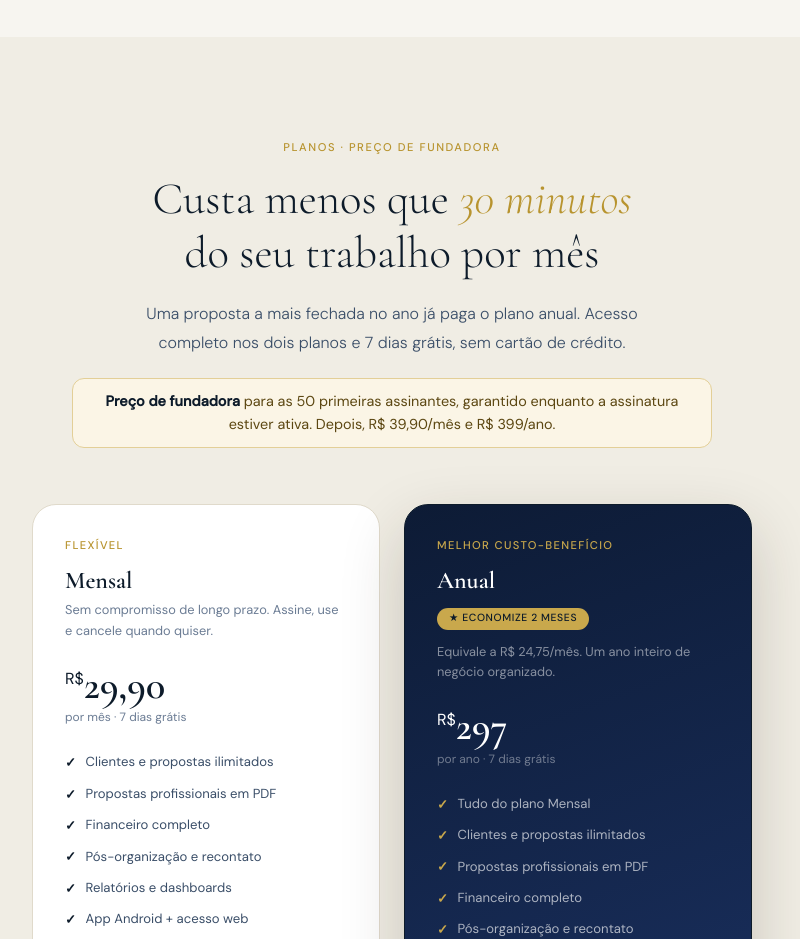
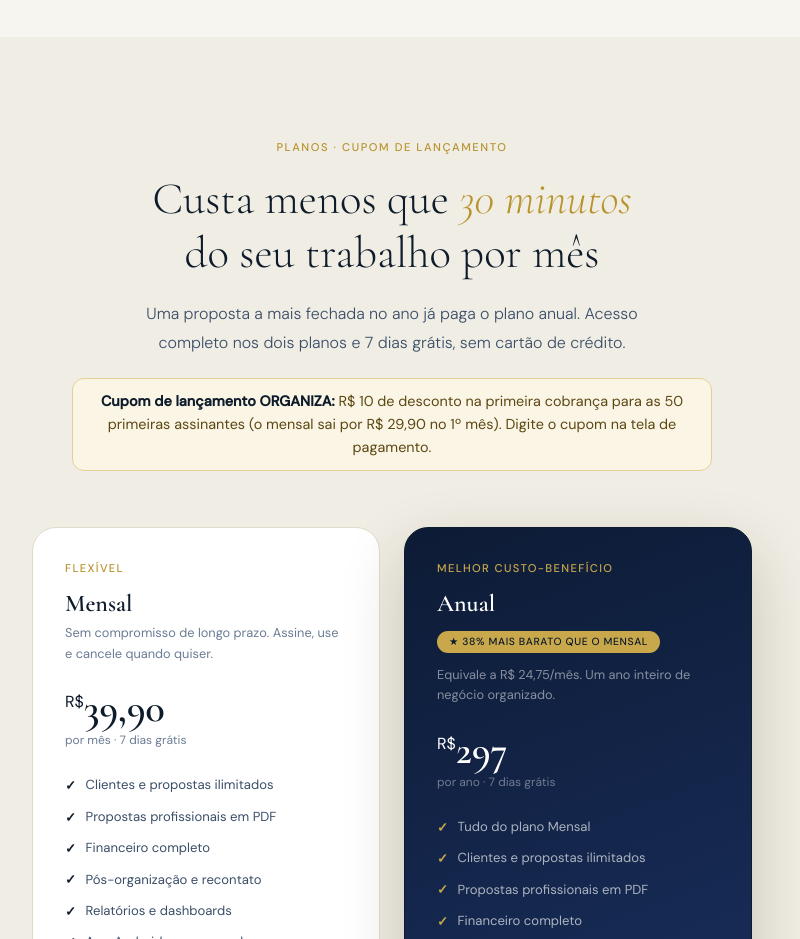
Before and after one commit to bicalho743/LandingPage_Planner, a React (Vite) app in the folder client/: page / in a window 1280 px wide. Shown: the part 6300-7239 px from the top of the page, without its empty margins (248-1048 px from the left). Built offline with nearby package versions, Linux system fonts and the light colour scheme; no server answers.

Commit message:
Landing: mensal R$ 39,90 e cupom de lançamento ORGANIZA
Co-Authored-By: Claude Opus 5.5 <noreply@anthropic.com>
Claude-Session: https://claude.ai/code/session_01AZKqr2vzuwEfwycfR8umWz

```diff
--- a/client/src/pages/LandingPage.tsx
+++ b/client/src/pages/LandingPage.tsx
@@ -528,15 +528,15 @@ export default function LandingPage() {
       {/* ── PRICING ── */}
       <section className="lp-section lp-pricing" id="planos">
         <div style={{ marginBottom: "3.5rem" }} className="lp-reveal" ref={(el) => addRevealRef(el, revealIdx++)}>
-          <div className="lp-section-eyebrow">Planos · preço de fundadora</div>
+          <div className="lp-section-eyebrow">Planos · cupom de lançamento</div>
           <h2>Custa menos que <em>30 minutos</em><br />do seu trabalho por mês</h2>
           <p className="lp-section-sub" style={{ margin: "0 auto" }}>
             Uma proposta a mais fechada no ano já paga o plano anual. Acesso completo nos dois planos e
             7 dias grátis, sem cartão de crédito.
           </p>
           <p className="lp-fundadora">
-            <strong>Preço de fundadora</strong> para as 50 primeiras assinantes, garantido enquanto a assinatura
-            estiver ativa. Depois, R$ 39,90/mês e R$ 399/ano.
+            <strong>Cupom de lançamento ORGANIZA:</strong> R$ 10 de desconto na primeira cobrança para as 50
+            primeiras assinantes (o mensal sai por R$ 29,90 no 1º mês). Digite o cupom na tela de pagamento.
           </p>
         </div>
         <div className="lp-pricing-grid">
@@ -546,7 +546,7 @@ export default function LandingPage() {
             <h3>Mensal</h3>
             <p className="lp-pricing-desc">Sem compromisso de longo prazo. Assine, use e cancele quando quiser.</p>
             <div className="lp-price-row">
-              <p className="lp-price-val"><sup>R$</sup>29,90</p>
+              <p className="lp-price-val"><sup>R$</sup>39,90</p>
               <p className="lp-price-period">por mês · 7 dias grátis</p>
             </div>
             <ul className="lp-features-list">
@@ -566,7 +566,7 @@ export default function LandingPage() {
           <div className="lp-pricing-card featured lp-reveal" ref={(el) => addRevealRef(el, revealIdx++)}>
             <p className="lp-pricing-plan">Melhor custo-benefício</p>
             <h3>Anual</h3>
-            <span className="lp-badge-popular">★ Economize 2 meses</span>
+            <span className="lp-badge-popular">★ 38% mais barato que o mensal</span>
             <p className="lp-pricing-desc" style={{ marginTop: "0.75rem" }}>Equivale a R$ 24,75/mês. Um ano inteiro de negócio organizado.</p>
             <div className="lp-price-row">
               <p className="lp-price-val"><sup>R$</sup>297</p>
```
